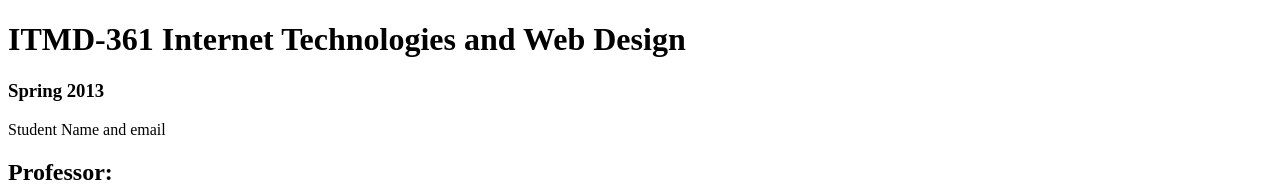
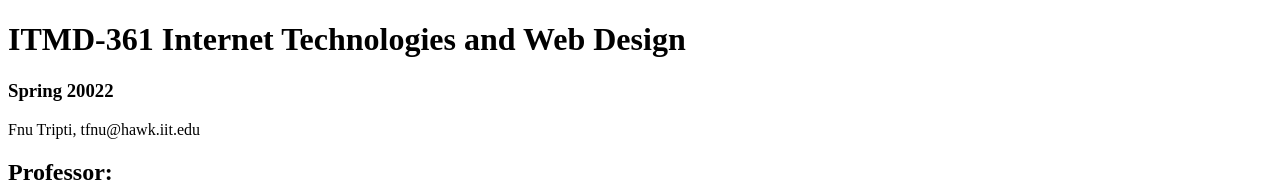
Before and after one commit to FNU-Tripti/Lab_02, a plain HTML site: page Index.html in a window 1280 px wide. Shown: the top 189 px of the page. Drawn offline with Linux system fonts and the light colour scheme.

Commit message:
Updated Index.HTMl
Added new  tags

```diff
--- a/Index.html
+++ b/Index.html
@@ -6,8 +6,8 @@
   </head>
   <body>
     <h1>ITMD-361 Internet Technologies and Web Design</h1>
-	<h3>Spring 2013</h3>
-	<p>Student Name and email</p>
+	<h3>Spring 20022</h3>
+	<p>Fnu Tripti, tfnu@hawk.iit.edu</p>
 	<h2>Professor:</h2>
 	<p>Daniel Krieglstein</p>
 	<h2>Lecture Days, Time and Place:</h2>
```
